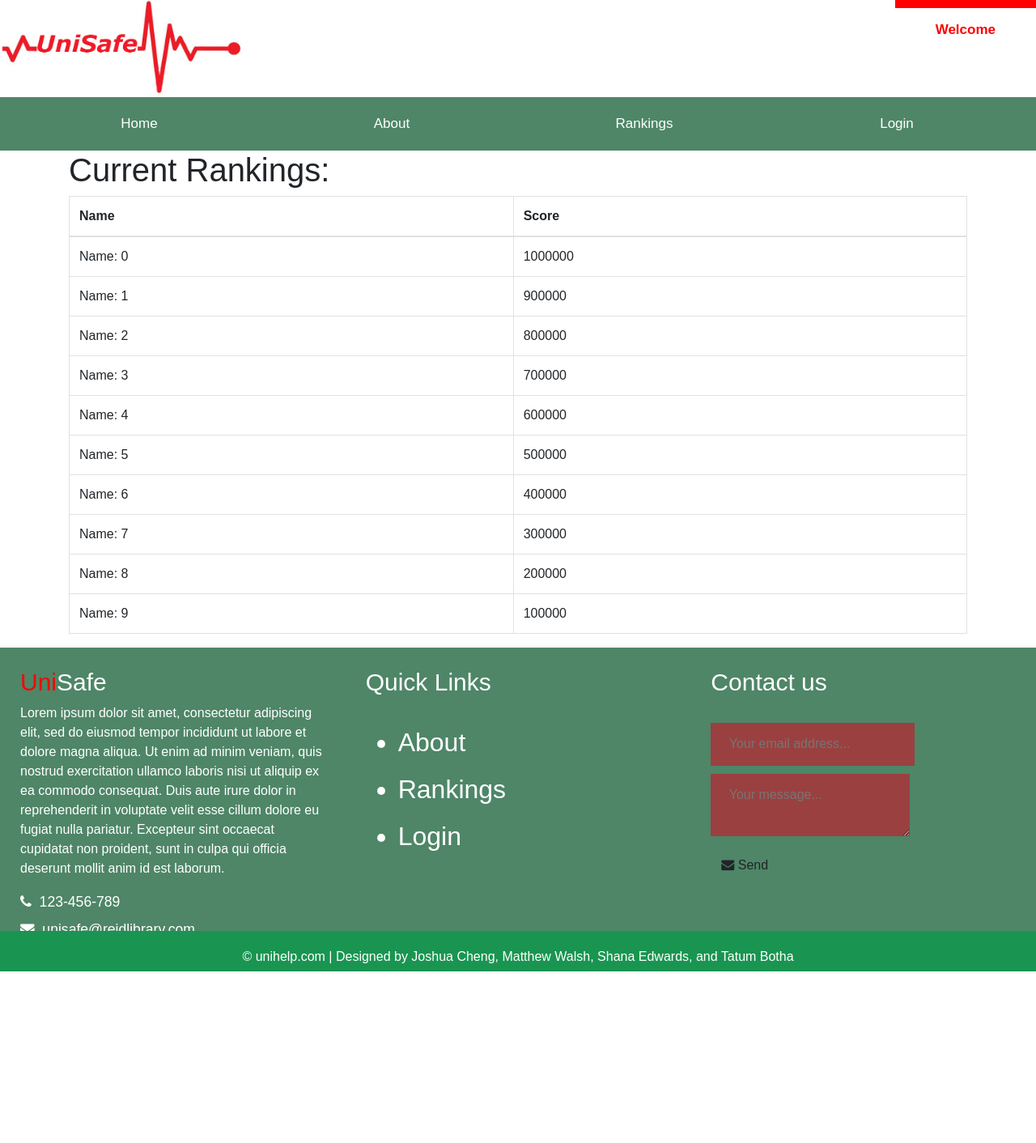
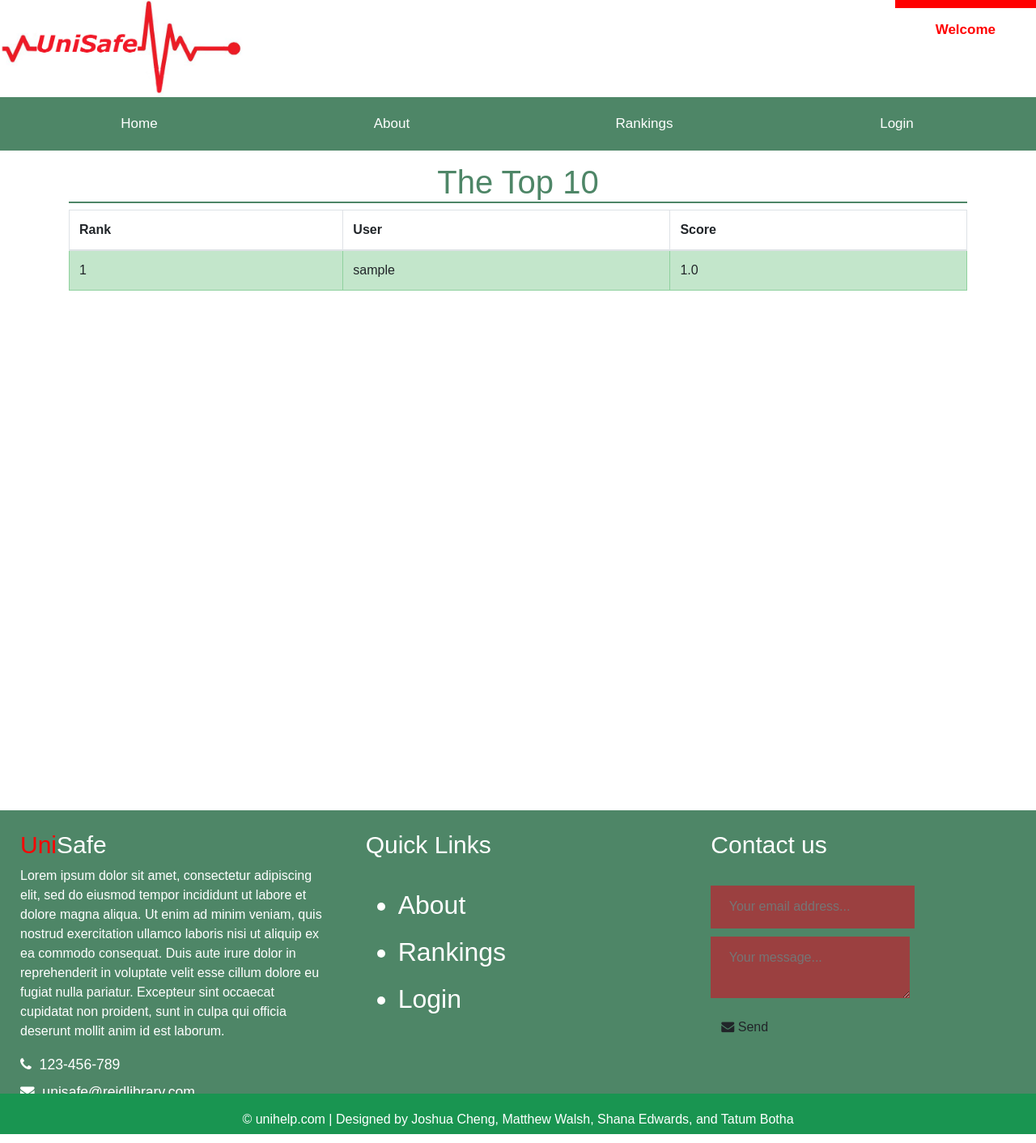
Before and after one commit to JoshuaCHC/unihelp, a Flask app: page /rankings in a window 1280 px wide. Shown: the whole page at 81% size. Before the commit the page ends 1200 px from the top, so only its background shows below. Run offline with Flask 2, Linux system fonts and the light colour scheme; tables that the repository leaves empty hold one stand-in row (values such as "Sample post"); some libraries are stand-ins or nearby versions.

Commit message:
Updating table to pull from db

```diff
--- a/app/routes.py
+++ b/app/routes.py
@@ -3,7 +3,7 @@ from app import app,db
 from app.forms import LoginForm, RegistrationForm
 from werkzeug.urls import url_parse
 from flask_login import login_required, logout_user, current_user, login_user
-from app.models import User
+from app.models import User, Marks
 @app.route("/")
 def homePage():
     return render_template('HomePage.html')
@@ -49,12 +49,15 @@ def home_mod():
 
 
 
-
+#ADD NUMBERS AND STYLING TO TABLE
 
 
 @app.route('/rankings')
 def rankings():
-    return render_template('Rankings.html')
+    t1 = User.query.join(Marks).filter(User.id == Marks.user_id).order_by(Marks.avgMark).with_entities(User.username, Marks.avgMark).limit(10).all()
+    print(t1)
+    nums = range(1,10)
+    return render_template('Rankings.html', ranks = t1, vals = nums, len = len(t1))
 
 
 
--- a/app/static/stylesheets/Stylesheet.css
+++ b/app/static/stylesheets/Stylesheet.css
@@ -484,9 +484,12 @@ body {
     text-align: center;
     font-weight:bold;
   }
-  /* .login-box::before {
-    opacity: 0.7;
-    margin: 30px;
-    background-color: #ffffff;
-    filter: alpha(opacity=60);
-  }*/
+
+
+  .table-div {
+    margin-top:15px;
+    position: relative;
+    height: 100vh;
+    width: 100%;
+    display: flex;
+  }
--- a/app/templates/Rankings.html
+++ b/app/templates/Rankings.html
@@ -1,34 +1,49 @@
 {% extends "base.html"%}
 {% block content %}
-<div class = 'container'>
-  <h1>Current Rankings:</h1>
-  <table class = 'table table-bordered table-hover' id = 'table1'></table>
+<div class = 'container-fluid table-div'>
+  <div class = 'container' >
+  <h1 class='login-text' style='border-bottom:2px solid rgb(78, 134, 103);'>The Top 10</h1>
+
+  <table class = 'table table-bordered table-hover' id = 'table1'>
+    <thead>
+      <th>Rank</th>
+      <th>User</th>
+      <th>Score</th>
+    </thead>
+    <tbody>
+    {%for n in range(len)%}
+    {%if n==0%}
+      <tr class='table-success'>
+        <td>{{vals[n]}}</td>
+        <td>{{ranks[n][0]}}</td>
+        <td>{{ranks[n][1]}}</td>
+      </tr>
+    {%else%}
+      <tr class='table-primary'>
+        <td>{{vals[n]}}</td>
+        <td>{{ranks[n][0]}}</td>
+        <td>{{ranks[n][1]}}</td>
+      </tr>
+      {%endif%}
+    {%endfor%}
+  </tbody>
+  </table>
+</div>
 </div>
 
 </body>
-<script>
+<!-- <script>
   window.onload = function() {
-    const table = document.querySelector("table");
-    const head = document.createElement('thead');
-    const h1 = document.createElement('th');
-    const h2 = document.createElement('th');
-    const tbody = document.createElement('tbody');
-    h1.innerHTML = 'Name';
-    h2.innerHTML = 'Score';
-    head.appendChild(h1);
-    head.appendChild(h2);
-    table.appendChild(head);
-    for(var i = 0; i < 10; i++){
-      const row = document.createElement('tr');
-      const c1 = document.createElement('td');
-      c1.innerHTML = 'Name: ' + i;
-      const c2 = document.createElement('td');
-      c2.innerHTML = 10-i + '00000';
-      row.appendChild(c1);
-      row.appendChild(c2);
-      tbody.appendChild(row);
-    }
-    table.appendChild(tbody);
+    var rows = $('#table1 > tbody > tr');
+    console.log(rows);
+    rows.each(function(){
+      console.log(this);
+      $(this).addClass("table-success");
+    // for (row in rows){
+    //   row.addClass('table-primary');
+    // }
+    // console.log(rows[0].classList)
+    });
   }
-</script>
+</script> -->
 {% endblock %}
--- a/app/templates/base.html
+++ b/app/templates/base.html
@@ -23,7 +23,7 @@
           {% if current_user.is_anonymous %}
             <p class='topleft'><b>Welcome</b></p>
           {% else %}
-            <p class='topleft'><b>Logged in as: {{current_user.username}}</b></p>
+            <p class='topleft'><b>Logged in as: {{current_user.username}}  <img src="{{current_user.avatar(60)}}"></b></p>
           {% endif %}
         </div>
       </div>
```
Also changed, not shown: app/models.py (+10 -1 lines), app.db.
